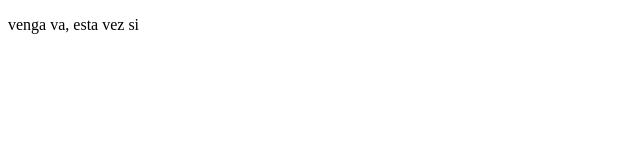
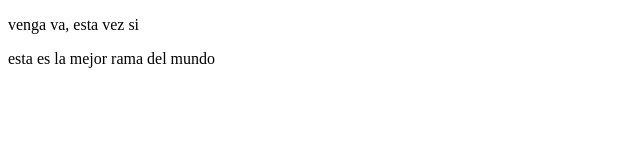
Before and after one commit to ingridpardo/PRUEBA-DEFINITIVA, a plain HTML site: page index.html in a window 1280 px wide. Shown: the whole page, without its empty margins (0-640 px from the left). Drawn offline with Linux system fonts and the light colour scheme.

Commit message:
thebestcambio

```diff
--- a/index.html
+++ b/index.html
@@ -8,5 +8,6 @@
 </head>
 <body>
     <p>venga va, esta vez si</p>
+    <p>esta es la mejor rama del mundo</p>
 </body>
 </html>
```
